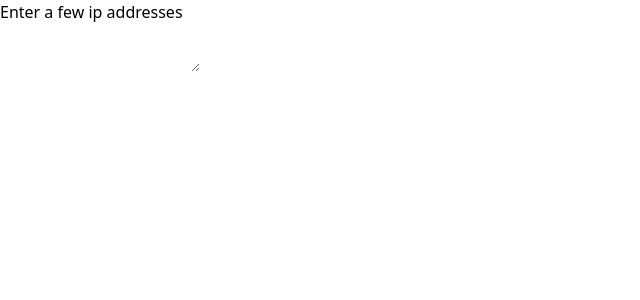
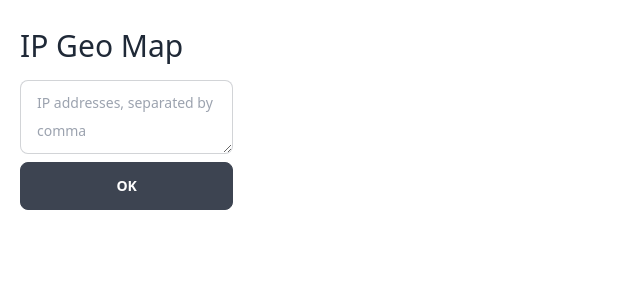
Before and after one commit to henryzt/ip-geo-map, a Nuxt app: page / in a window 1280 px wide. Shown: the top 300 px of the page, without its empty margins (0-640 px from the left). Built offline with nearby package versions, Linux system fonts and the light colour scheme.

Commit message:
Add daisy ui

```diff
--- a/app.vue
+++ b/app.vue
@@ -1,6 +1,6 @@
 <template>
   <div>
-    <Form v-model:ips="ips" />
+    <Form class="w-2/12" v-model:ips="ips" />
   </div>
 </template>
 
--- a/components/Form.vue
+++ b/components/Form.vue
@@ -1,6 +1,10 @@
 <template>
-  <div>Enter a few ip addresses</div>
-  <textarea :value="ips" @input="onInput" />
+  <div class="m-5 flex flex-col">
+    <div class="my-2 text-3xl">IP Geo Map</div>
+    <textarea class="textarea textarea-bordered my-2" :value="ips" @input="onInput"
+      placeholder="IP addresses, separated by comma" />
+    <button class="btn">OK</button>
+  </div>
 </template>
 
 <script setup lang="ts">
@@ -15,4 +19,5 @@ const onInput = (e: any) => {
 </script>
 
 <style scoped>
+
 </style>
--- a/package.json
+++ b/package.json
@@ -9,6 +9,7 @@
   },
   "devDependencies": {
     "@nuxtjs/tailwindcss": "^6.1.3",
-    "nuxt": "3.0.0"
+    "nuxt": "3.0.0",
+    "daisyui": "^2.45.0"
   }
 }
--- /dev/null
+++ b/tailwind.config.js
@@ -0,0 +1,3 @@
+module.exports = {
+  plugins: [require('daisyui')],
+};
```
Also changed, not shown: 1 other file (tests, documents, lock files or other folders).
